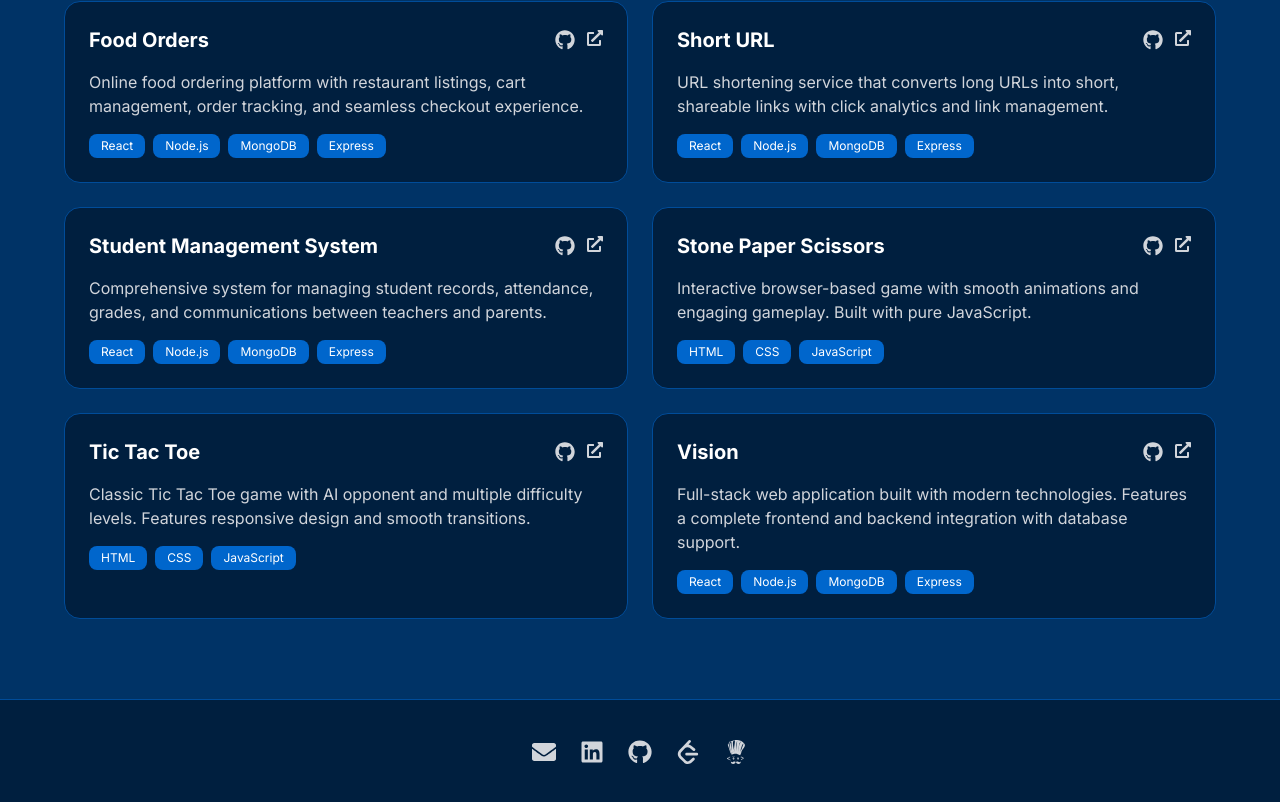
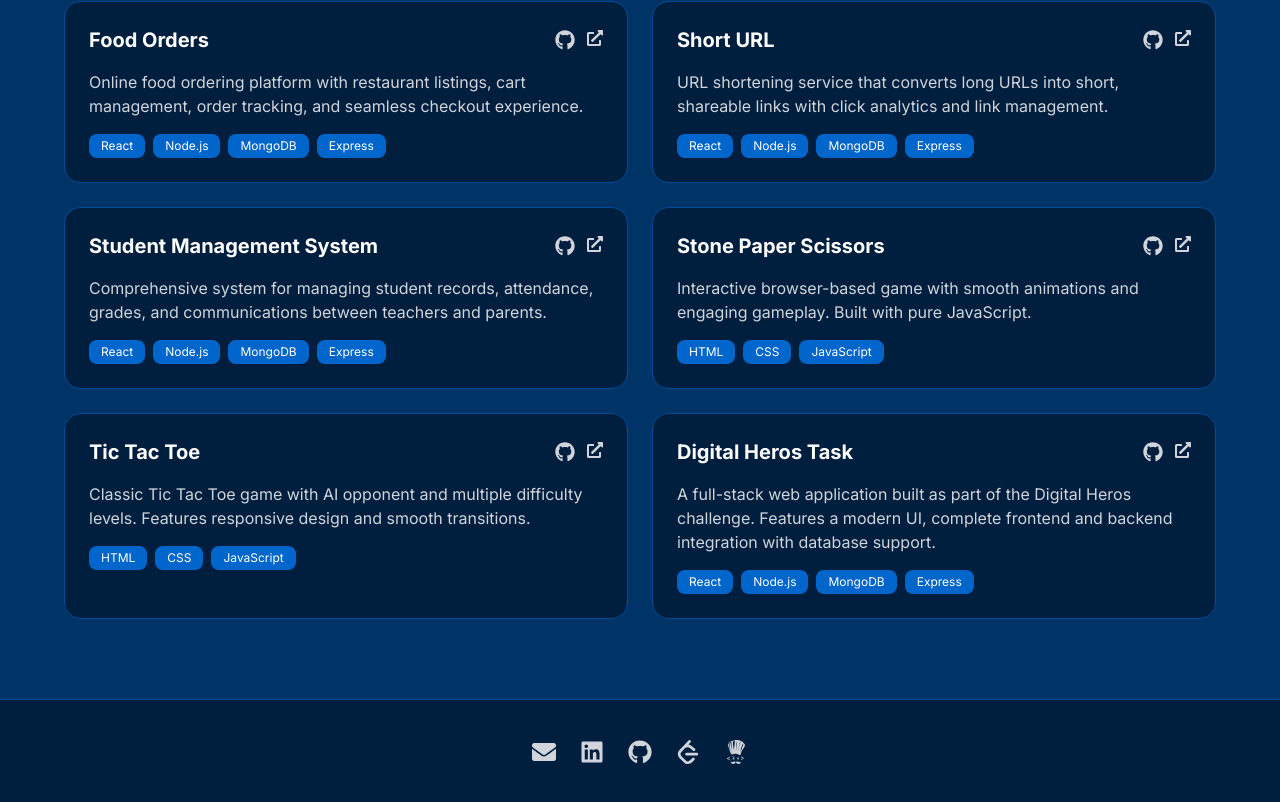
Before and after one commit to NETIZEN-11/my-portfolio-website, a React (Vite) app in the folder client/: page / in a window 1280 px wide. Shown: the part 3011-3813 px from the top of the page. Built offline with nearby package versions, Linux system fonts and the light colour scheme.

Commit message:
update project card to showcase Digital Heros Task instead of Vision

```diff
--- a/client/src/components/Sections/Projects.jsx
+++ b/client/src/components/Sections/Projects.jsx
@@ -65,10 +65,10 @@ const Projects = () => {
       category: 'Frontend'
     },
     {
-      title: 'Vision',
-      description: 'Full-stack web application built with modern technologies. Features a complete frontend and backend integration with database support.',
+      title: 'Digital Heros Task',
+      description: 'A full-stack web application built as part of the Digital Heros challenge. Features a modern UI, complete frontend and backend integration with database support.',
       tech: ['React', 'Node.js', 'MongoDB', 'Express'],
-      github: 'https://github.com/NETIZEN-11/vision',
+      github: 'https://github.com/NETIZEN-11/DIGITAL-HEROS-TASK',
       live: '#',
       category: 'Full Stack'
     },
```
